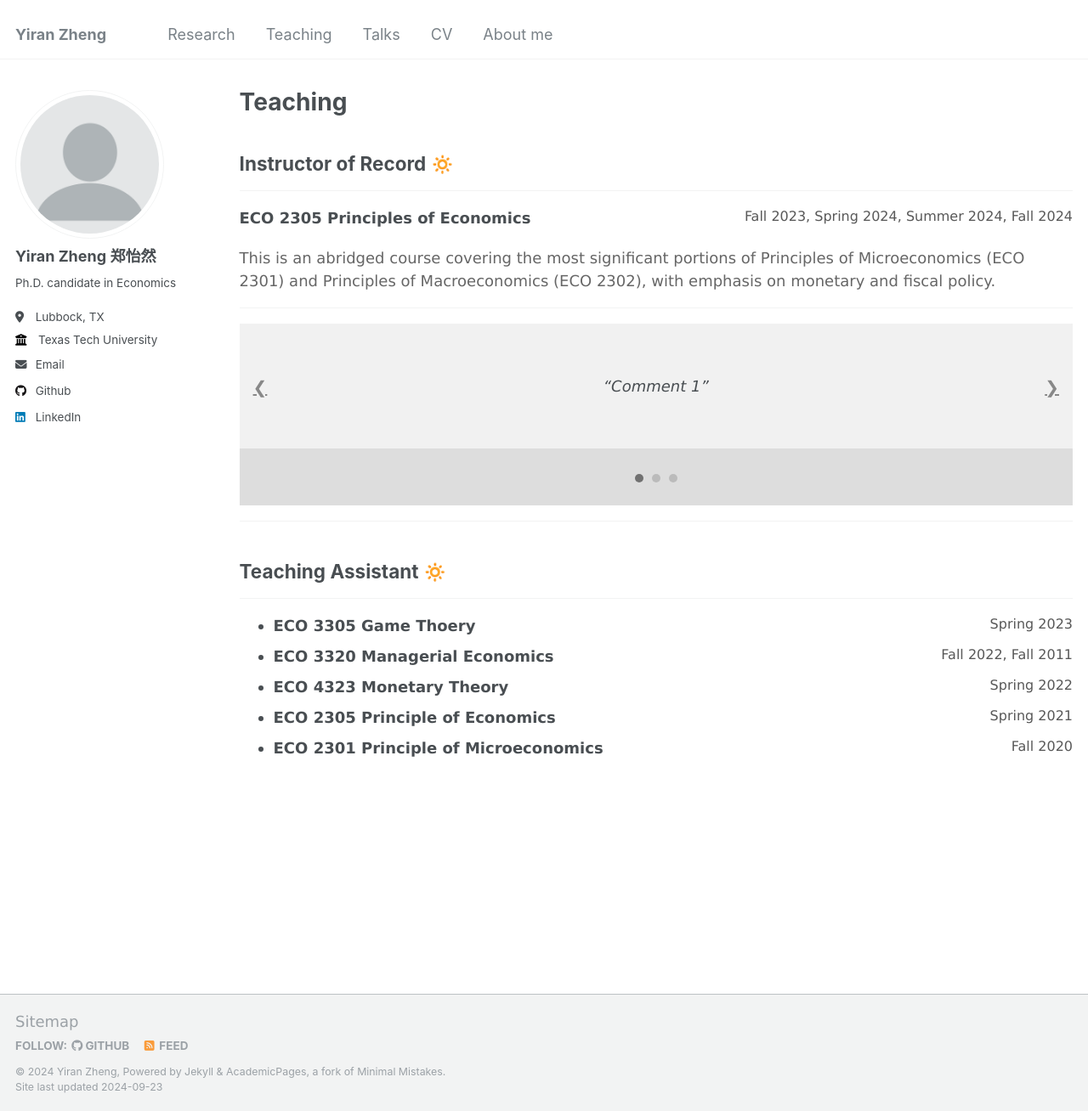
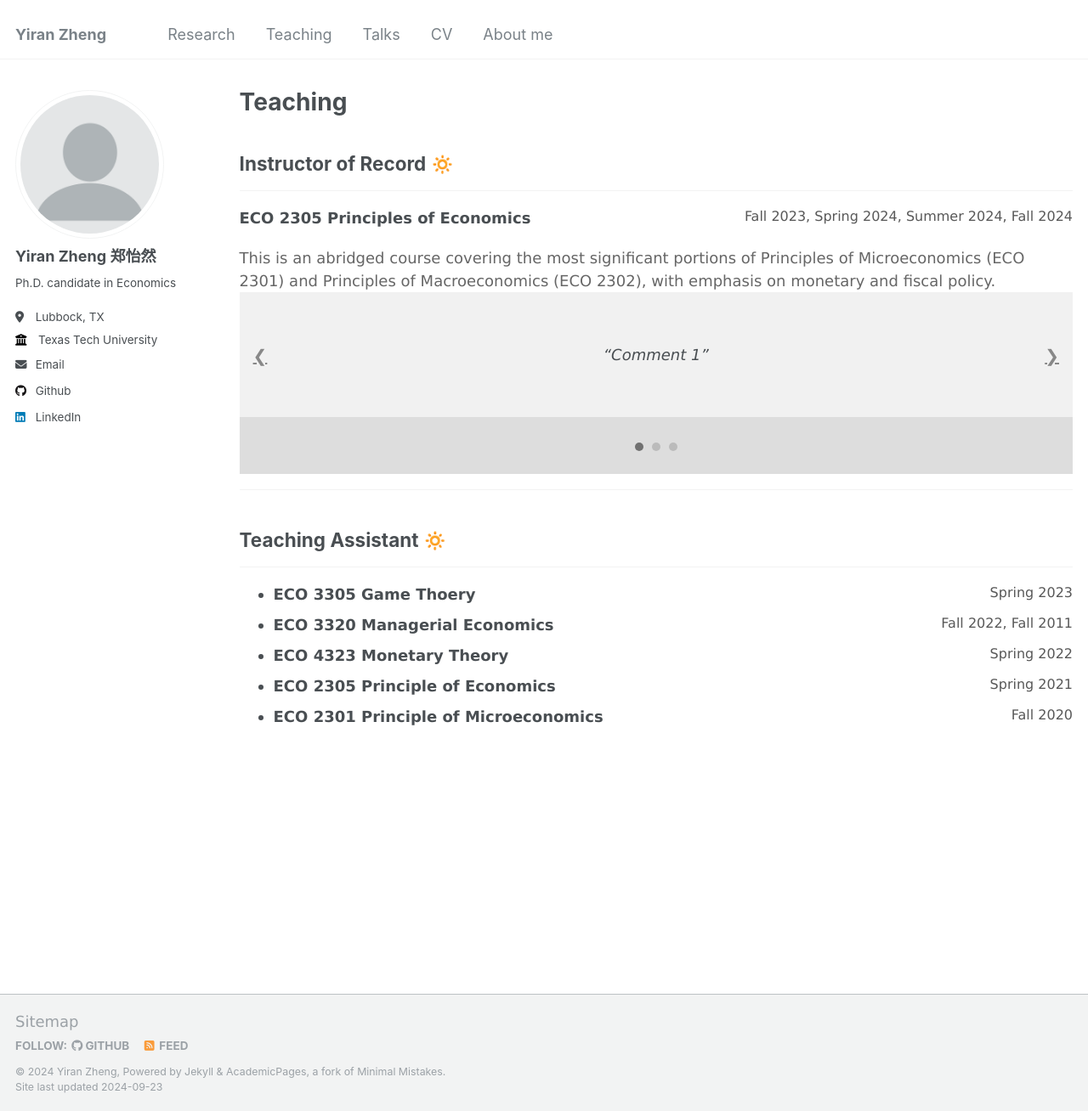
Before and after one commit to yiran-zheng/yiran-zheng.github.io, a Jekyll site: the page built from _pages/teaching.html, in a window 1280 px wide and 1308 px high. Shown: the whole window at 85% size. Built offline with Jekyll 4.4.1, drawn with Linux system fonts in a browser that asks for light colours.

Commit message:
Update teaching.html

```diff
--- a/_pages/teaching.html
+++ b/_pages/teaching.html
@@ -16,8 +16,6 @@ author_profile: true
     <div style="margin-top: 20px; color: #666666;">
     This is an abridged course covering the most significant portions of Principles of Microeconomics (ECO 2301) and Principles of Macroeconomics (ECO 2302), with emphasis on monetary and fiscal policy.
     </div>
-
-<hr class="dotted"> <!-- This adds a horizontal line below the heading -->
 
 <!DOCTYPE html>
 <html>
```
